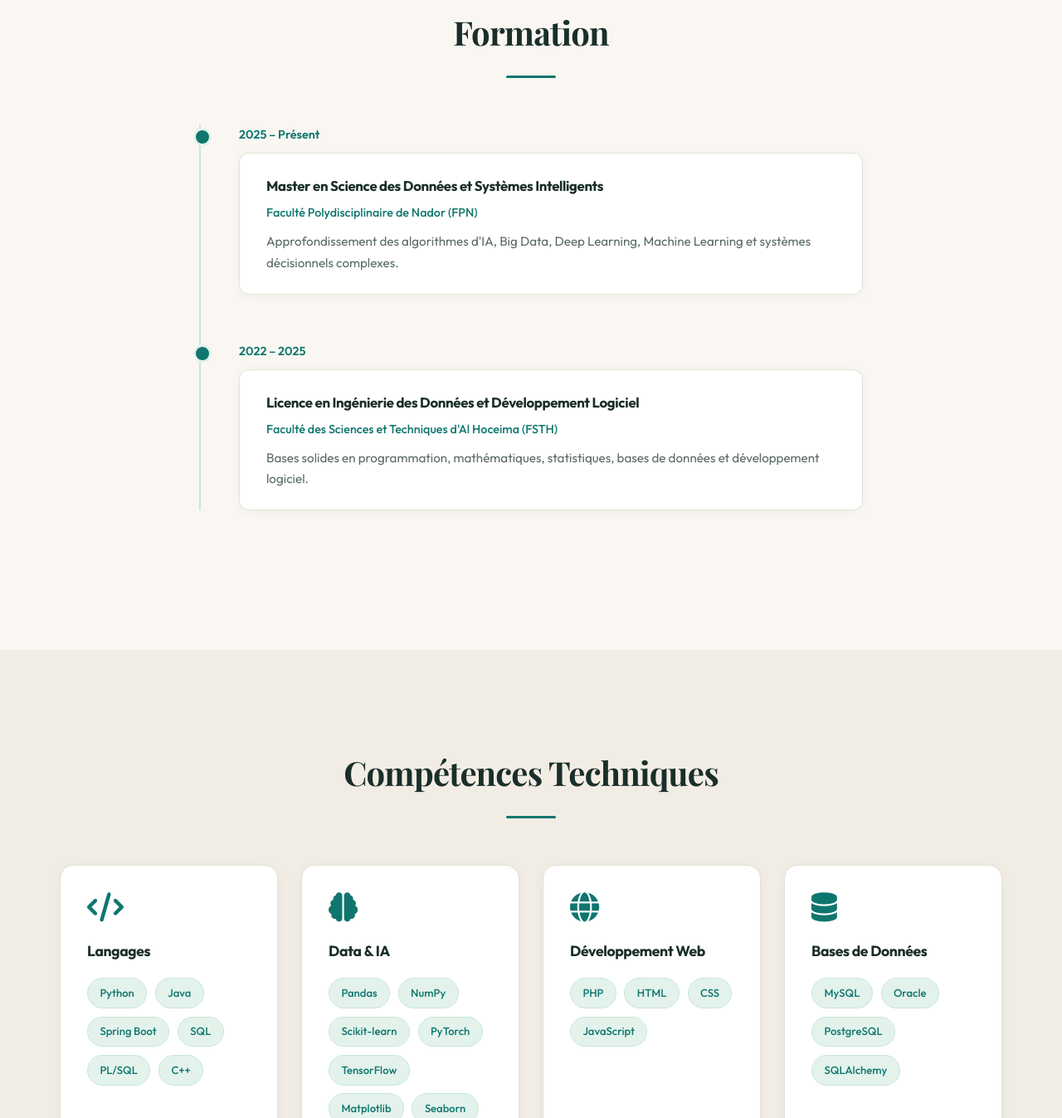
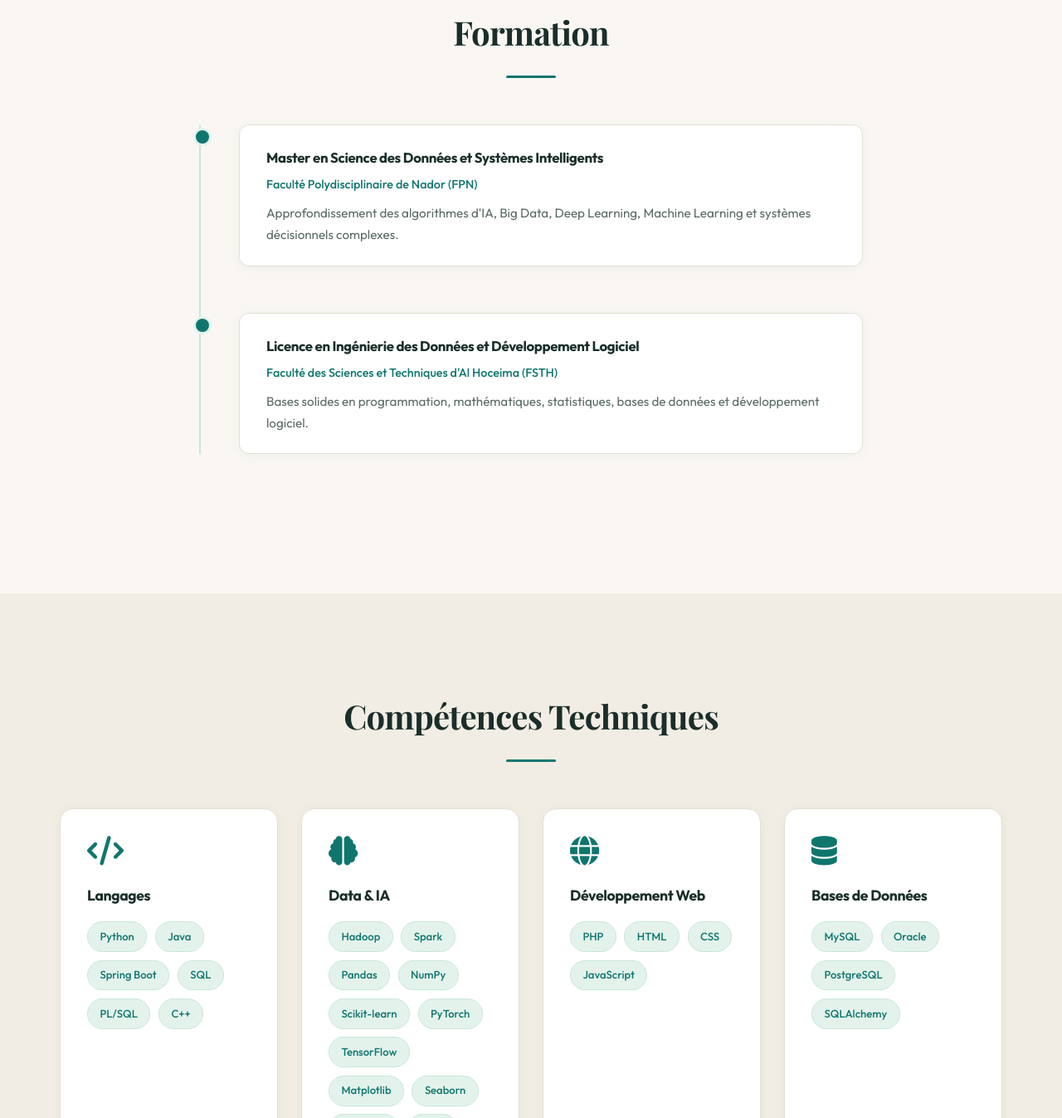
Before and after one commit to imaneahachi/portfolio, a plain HTML site: page index.html in a window 1280 px wide. Shown: the part 1481-2828 px from the top of the page at 83% size. Drawn offline with nearby package versions, Linux system fonts and the light colour scheme; a web font is replaced by a local one.

Commit message:
Ajout de Hadoop et Spark dans la section Compétences

```diff
--- a/index.html
+++ b/index.html
@@ -106,7 +106,7 @@
 
             <div class="timeline">
                 <div class="timeline-item reveal">
-                    <span class="timeline-date">2025 – Présent</span>
+                    <!-- <span class="timeline-date">2025 – Présent</span> -->
                     <div class="timeline-content">
                         <h3>Master en Science des Données et Systèmes Intelligents</h3>
                         <span class="timeline-institution">Faculté Polydisciplinaire de Nador (FPN)</span>
@@ -115,7 +115,7 @@
                 </div>
 
                 <div class="timeline-item reveal">
-                    <span class="timeline-date">2022 – 2025</span>
+                    <!-- <span class="timeline-date">2022 – 2025</span> -->
                     <div class="timeline-content">
                         <h3>Licence en Ingénierie des Données et Développement Logiciel</h3>
                         <span class="timeline-institution">Faculté des Sciences et Techniques d'Al Hoceima (FSTH)</span>
@@ -158,6 +158,8 @@
                     <i class="fas fa-brain"></i>
                     <h3>Data &amp; IA</h3>
                     <div class="skill-tags">
+                        <span class="skill-tag">Hadoop</span>
+                        <span class="skill-tag">Spark</span>
                         <span class="skill-tag">Pandas</span>
                         <span class="skill-tag">NumPy</span>
                         <span class="skill-tag">Scikit-learn</span>
--- a/script.js
+++ b/script.js
@@ -8,7 +8,7 @@ let particles = [];
 const particleCount = 80;
 
 function initCanvas() {
-    canvas.width = window.innerWidth;
+    canvas.width  = window.innerWidth;
     canvas.height = window.innerHeight;
     particles = [];
     for (let i = 0; i < particleCount; i++) {
```
Also changed, not shown: portfolio-en.html (+4 -2 lines).
